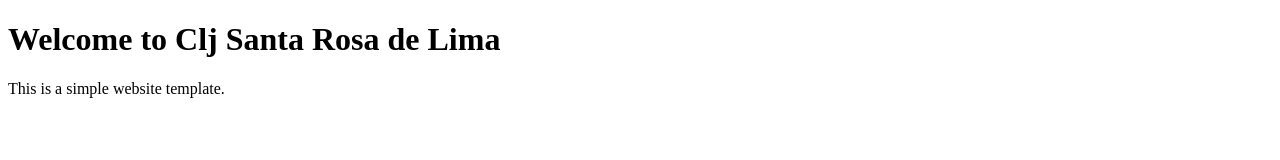
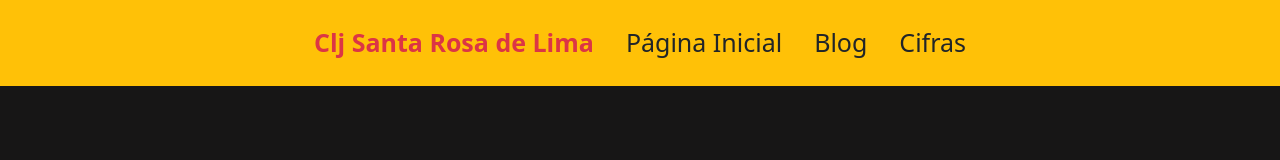
Before and after one commit to ZarthDev/sitecljsrl, a plain HTML site: page index.html in a window 1280 px wide. Drawn offline with nearby package versions, Linux system fonts and the light colour scheme.

Commit message:
creating style css and navbar index

```diff
--- a/index.html
+++ b/index.html
@@ -4,9 +4,23 @@
     <meta charset="UTF-8">
     <meta name="viewport" content="width=device-width, initial-scale=1.0">
     <title>Clj Santa Rosa de Lima</title>
+    <link href="https://cdn.jsdelivr.net/npm/bootstrap@5.3.7/dist/css/bootstrap.min.css" rel="stylesheet" integrity="sha384-LN+7fdVzj6u52u30Kp6M/trliBMCMKTyK833zpbD+pXdCLuTusPj697FH4R/5mcr" crossorigin="anonymous">
+    <link rel="stylesheet" href="styles/style.css">
 </head>
 <body>
-    <h1>Welcome to Clj Santa Rosa de Lima</h1>
-    <p>This is a simple website template.</p>
+    <nav
+        class="nav justify-content-center bg-warning p-3"
+        id="navbar"
+    >
+        <a class="nav-link text-danger fw-bold" href="index.html">Clj Santa Rosa de Lima</a>
+        <a class="nav-link active text-dark" href="#" aria-current="page"
+            >Página Inicial</a
+        >
+        <a class="nav-link text-dark" href="#">Blog</a>
+        <a class="nav-link text-dark" href="#">Cifras</a>
+    </nav>
+
+
+    <script src="https://cdn.jsdelivr.net/npm/bootstrap@5.3.7/dist/js/bootstrap.bundle.min.js" integrity="sha384-ndDqU0Gzau9qJ1lfW4pNLlhNTkCfHzAVBReH9diLvGRem5+R9g2FzA8ZGN954O5Q" crossorigin="anonymous"></script>
 </body>
 </html>
--- /dev/null
+++ b/styles/style.css
@@ -0,0 +1,13 @@
+@charset "UTF-8";
+
+body {
+    background-color: #171616;
+}
+
+#navbar > a {
+    font-size: 25px;
+}
+
+#navbar > a:hover {
+    color: #000;
+}
```
